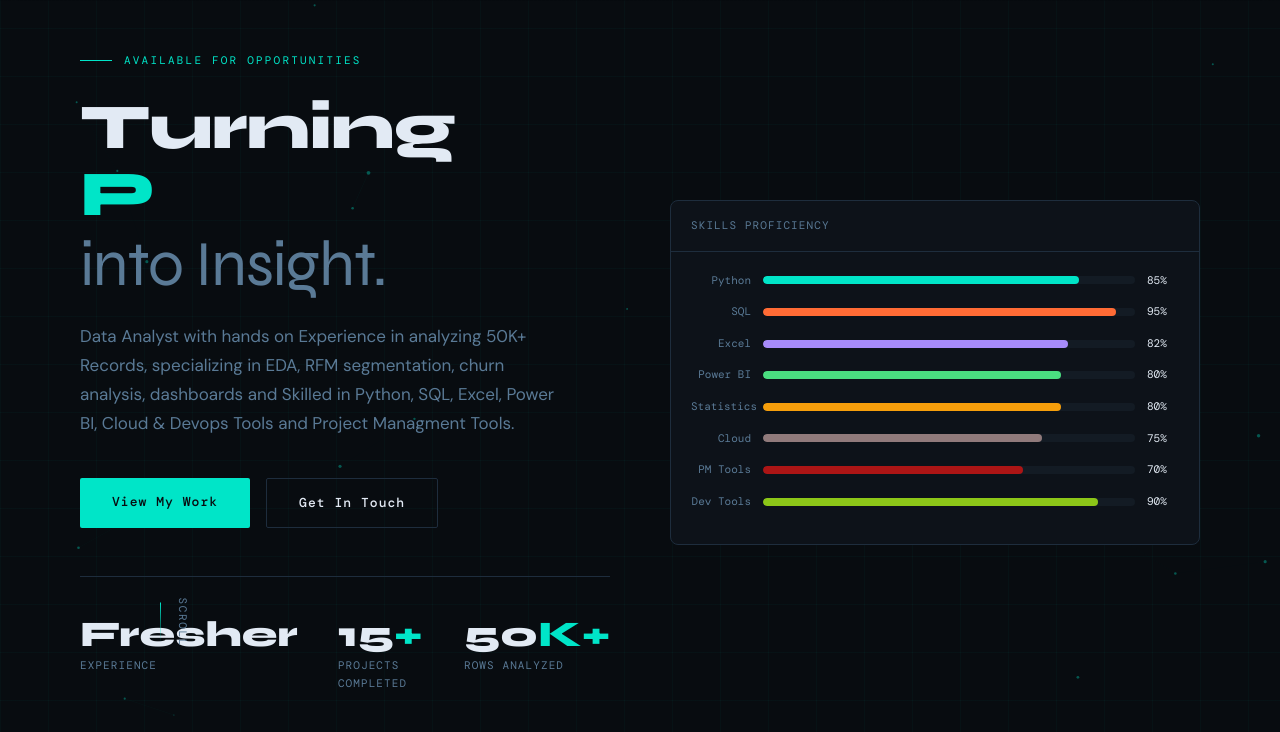
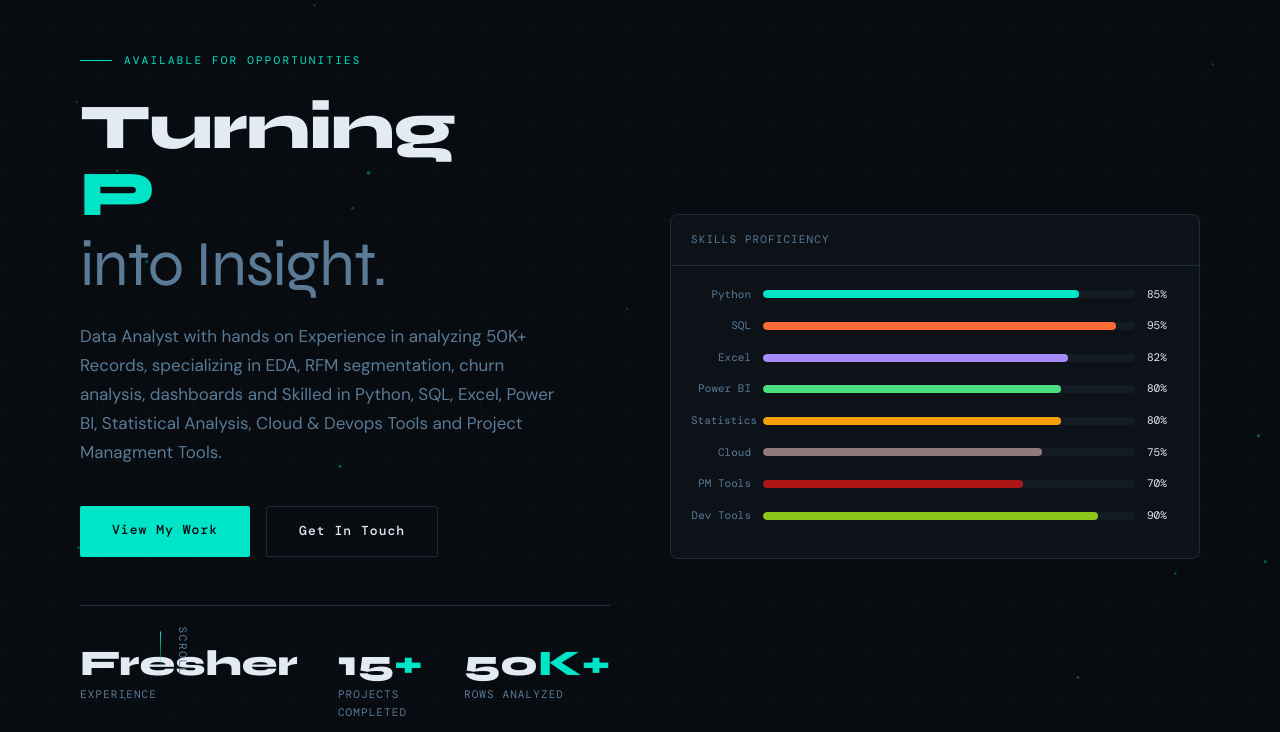
Before and after one commit to Abhisek7602/Portfolio, a plain HTML site: page index.html in a window 1280 px wide. Shown: the part 68-800 px from the top of the page. Drawn offline with nearby package versions, Linux system fonts and the light colour scheme; a web font is replaced by a local one.

Commit message:
Update index.html

```diff
--- a/index.html
+++ b/index.html
@@ -82,7 +82,7 @@
       <span class="line2" id="typedText"></span><span class="blink"></span><br>
       <span class="line3">into Insight.</span>
     </h1>
-    <p class="hero-desc">Data Analyst with hands on Experience in analyzing 50K+ Records, specializing in EDA, RFM segmentation, churn analysis, dashboards and Skilled in Python, SQL, Excel, Power BI, Cloud & Devops Tools and Project Managment Tools.</p>
+    <p class="hero-desc">Data Analyst with hands on Experience in analyzing 50K+ Records, specializing in EDA, RFM segmentation, churn analysis, dashboards and Skilled in Python, SQL, Excel, Power BI, Statistical Analysis, Cloud & Devops Tools and Project Managment Tools.</p>
     <div class="hero-btns">
       <a href="#projects" class="btn-primary mag-btn">View My Work</a>
       <a href="#contact" class="btn-secondary mag-btn">Get In Touch</a>
```
